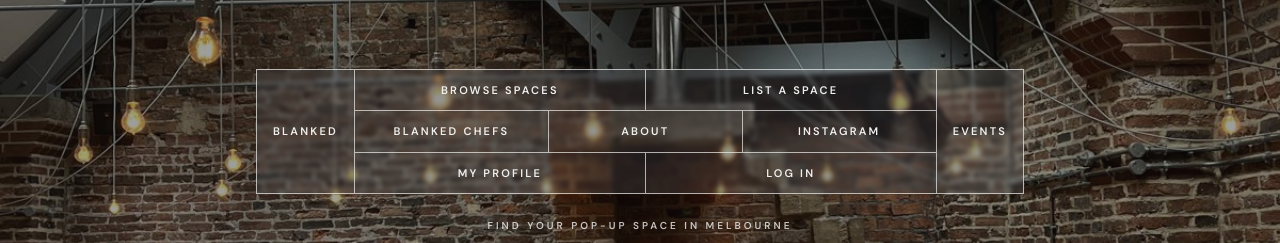
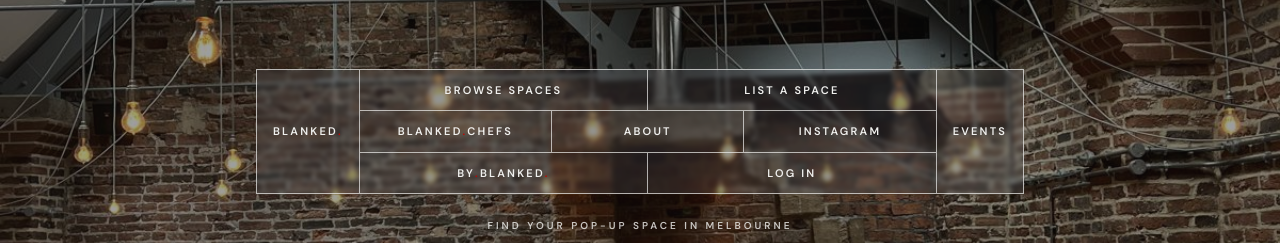
Before and after one commit to lukaapps/blanked, a Next.js app: page / in a window 1280 px wide. Shown: the part 249-492 px from the top of the page. Built offline with nearby package versions, Linux system fonts and the light colour scheme; no server answers.

Commit message:
Swap My Profile for by.Blanked on homepage nav, add logo-style periods
Replaces the "My Profile" link in the homepage's full nav grid with
"by.Blanked" linking to /by-blanked. Adds a trailing red full stop after
"Blanked", "by.Blanked", and "Blanked Chefs" to match the main logo.

```diff
--- a/src/components/nav-grid.tsx
+++ b/src/components/nav-grid.tsx
@@ -20,7 +20,7 @@
     },
   ],
   [
-    { href: "/profile", label: "My Profile" },
+    { href: "/by-blanked", label: "by.Blanked" },
     { href: "/login", label: "Log In" },
   ],
 ];
@@ -51,7 +51,7 @@
         onClick={onNavigate}
         className={`${cell} shrink-0 border-r ${border}`}
       >
-        Blanked
+        Blanked<span className="text-accent">.</span>
       </Link>
 
       <div className="flex flex-1 flex-col">
@@ -83,7 +83,18 @@
                     j > 0 ? `border-l ${border}` : ""
                   } ${isActive(link.href) ? "text-accent" : ""}`}
                 >
-                  {link.label}
+                  {link.href === "/by-blanked" ? (
+                    <>
+                      by<span className="text-accent">.</span>Blanked
+                      <span className="text-accent">.</span>
+                    </>
+                  ) : link.href === "/chefs" ? (
+                    <>
+                      Blanked<span className="text-accent">.</span> Chefs
+                    </>
+                  ) : (
+                    link.label
+                  )}
                 </Link>
               )
             )}
```
